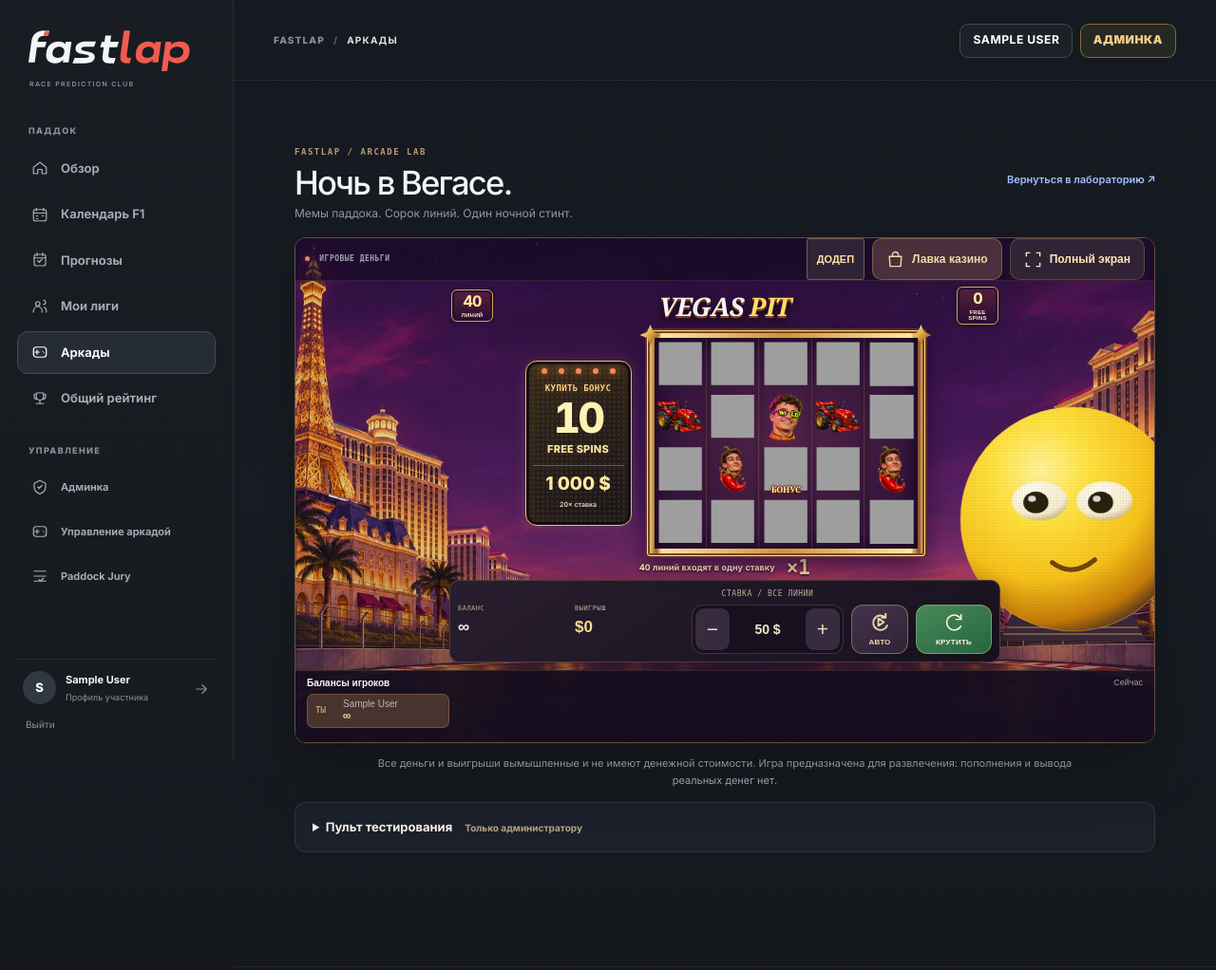
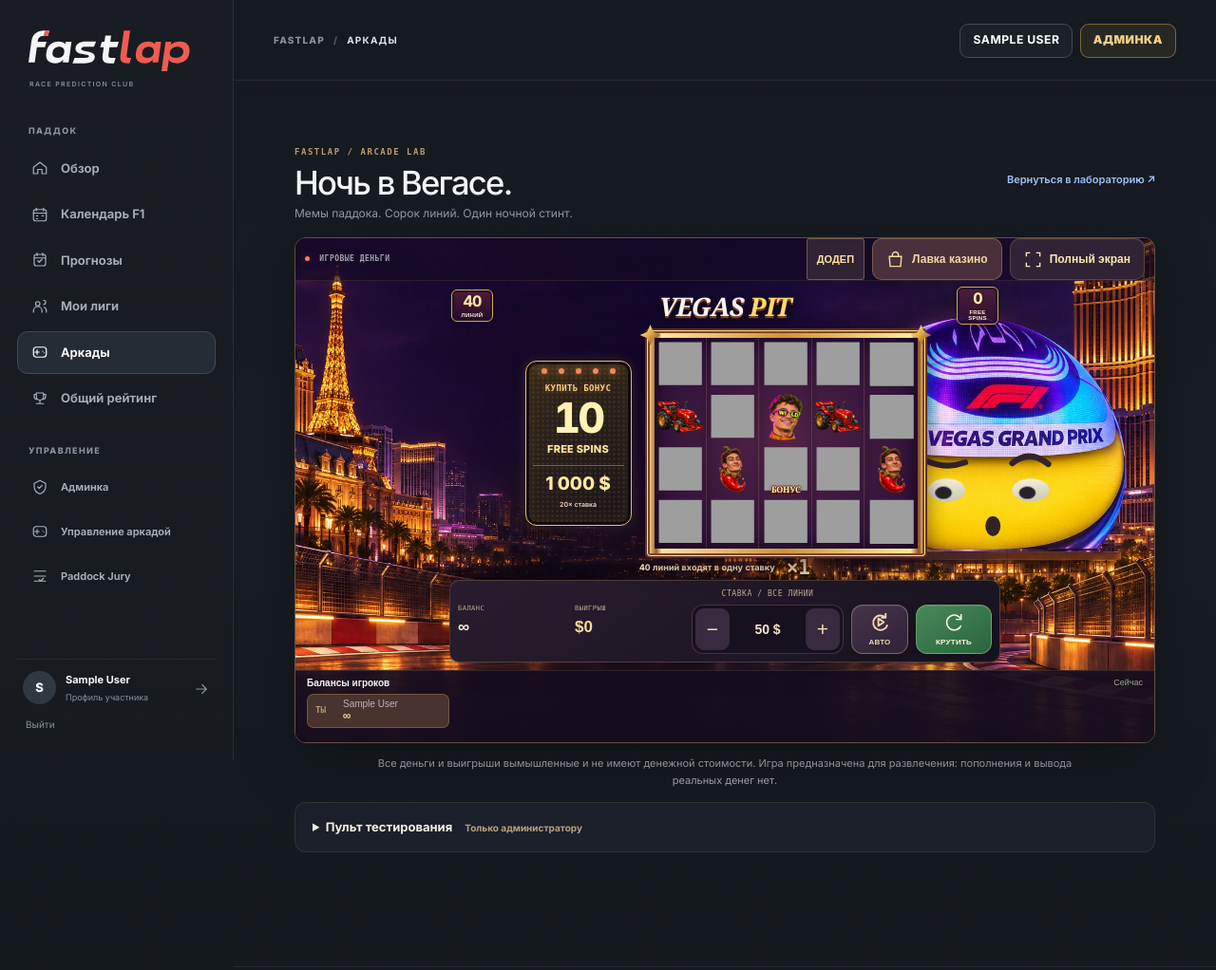
Before and after one commit to trfnvg/f1-league, a Django app: page /arcade/lab/vegas/ in a window 1280 px wide. Shown: the top 1022 px of the page at 95% size. Run offline with Django 5.2, Linux system fonts and the light colour scheme; the visitor is signed in with stand-in values (Sample User, id 1); data comes from the database, SQL or seed files in the repository; data that the repository does not hold is empty; some web fonts are replaced; grey boxes are pictures that could not be loaded.

Commit message:
Redraw unified Vegas backdrop with animated helmet Sphere

```diff
--- a/league/static/league/vegas-sphere.css
+++ b/league/static/league/vegas-sphere.css
@@ -1,19 +1,15 @@
-/* Decorative LED landmark, behind the cabinet and outside the input layer. */
-.vegas-sphere {
-  position:absolute; z-index:-1; bottom:19%; right:-4%;
-  width:clamp(200px,27%,370px); aspect-ratio:240/252;
-  border-radius:50%; pointer-events:none; user-select:none;
-  background:radial-gradient(ellipse,#f4b82a15,transparent 70%);
-}
-.vegas-sphere svg { display:block; width:100%; height:100%; overflow:visible; }
+/* The face shares the painted city's viewBox and cover alignment. */
+.vegas-sphere-scene { pointer-events:none; user-select:none; overflow:hidden; }
+.vegas-sphere-scene>svg { display:block; width:100%; height:100%; }
+.vegas-sphere-scene>.vegas-city-portrait { display:none; }
 .vegas-sphere-eyes {
   transform-box:fill-box; transform-origin:center;
   animation:vegas-sphere-blink 8.6s linear infinite;
 }
 .vegas-sphere-gaze { animation:vegas-sphere-look 17s ease-in-out -4s infinite; }
 .vegas-sphere-eyes,.vegas-sphere-gaze { animation-play-state:paused; }
-.vegas-sphere[data-awake="true"] .vegas-sphere-eyes,
-.vegas-sphere[data-awake="true"] .vegas-sphere-gaze { animation-play-state:running; }
+.vegas-sphere-scene[data-awake="true"] .vegas-sphere-eyes,
+.vegas-sphere-scene[data-awake="true"] .vegas-sphere-gaze { animation-play-state:running; }
 @keyframes vegas-sphere-blink {
   0%,36%,39%,73%,76%,79%,100% { transform:scaleY(1); }
   37.5%,74.5%,77.5% { transform:scaleY(.06); }
@@ -26,10 +22,8 @@
   85%,94% { transform:translate(3px,4px); }
 }
 @media(max-width:700px) {
-  .vegas-sphere { top:58px; bottom:auto; right:5px; width:94px; }
-}
-@media(max-height:500px) and (min-width:650px) {
-  .vegas-sphere { top:auto; bottom:22%; right:-12px; width:140px; }
+  .vegas-sphere-scene>.vegas-city-landscape { display:none; }
+  .vegas-sphere-scene>.vegas-city-portrait { display:block; }
 }
 @media(prefers-reduced-motion:reduce) {
   .vegas-sphere-eyes,.vegas-sphere-gaze { animation:none; }
--- a/league/static/league/vegas.css
+++ b/league/static/league/vegas.css
@@ -15,7 +15,7 @@
 .vegas-page button:focus { box-shadow:none; }
 .vegas-page button:focus-visible,.vegas-page summary:focus-visible,.vegas-page select:focus-visible { outline:2px solid #ffe1a8; outline-offset:3px; }
 .vegas-machine { position:relative; isolation:isolate; overflow:hidden; border:1px solid #675040; border-radius:12px; background:#2b103b; box-shadow:0 24px 60px #0004; }
-.vegas-night { position:absolute; inset:0; z-index:-1; background:linear-gradient(#170a2420 60%,#100a2388),url('images/vegas/strip-v3-web.webp') center bottom/cover; }
+.vegas-night { position:absolute; inset:0; z-index:-1; background:#170a24 url('images/vegas/strip-helmet-v1-web.webp') center bottom/cover; }
 .vegas-toolbar { display:flex; align-items:center; justify-content:space-between; gap:8px; min-height:44px; padding:0 14px; background:#140a24aa; border-bottom:1px solid #d8b57320; }
 .vegas-toolbar>span { font:700 8px/1.5 monospace; color:#a2a3ac; letter-spacing:.06em; }
 .vegas-toolbar i { display:inline-block; width:5px; height:5px; margin-right:5px; border-radius:50%; background:#ef805f; box-shadow:0 0 7px #ff8f5b60; }
@@ -164,7 +164,7 @@
 @keyframes vegas-fire-edge { 10% {box-shadow:0 0 26px #f9944055} 100% {box-shadow:0 0 8px #f9944000} }
 @media(max-width:700px) {
   .vegas-page { padding:14px 10px 36px; }
-  .vegas-night { background-image:linear-gradient(#170a2420 60%,#100a2344),url('images/vegas/strip-mobile-v3-web.webp'); }
+  .vegas-night { background-image:url('images/vegas/strip-helmet-mobile-v1-web.webp'); background-position:right top; }
   .vegas-page-heading { gap:7px; margin-bottom:12px; align-items:start; }
   .vegas-page-heading p { display:none; }.vegas-page-heading>a { max-width:95px; text-align:right; font-size:9px; margin-top:8px; }
   .vegas-eyebrow { font-size:8px; }.vegas-page h1 { font-size:27px; }
--- a/league/templates/arcade_vegas.html
+++ b/league/templates/arcade_vegas.html
@@ -1,12 +1,11 @@
 {% extends 'base.html' %}
 {% load static %}
 {% block title %}Vegas Pit · закрытый тест · Fastlap{% endblock %}
-{% block extra_head %}<link rel="stylesheet" href="{% static 'league/vegas.css' %}?v=18-stable-bonus"><link rel="stylesheet" href="{% static 'league/vegas-topup.css' %}?v=1"><link rel="stylesheet" href="{% static 'league/vegas-sphere.css' %}?v=1"><link rel="preload" as="image" href="{% static 'league/images/vegas/meme-symbols-v4-web.webp' %}">{% endblock %}
+{% block extra_head %}<link rel="stylesheet" href="{% static 'league/vegas.css' %}?v=19-helmet-scene"><link rel="stylesheet" href="{% static 'league/vegas-topup.css' %}?v=1"><link rel="stylesheet" href="{% static 'league/vegas-sphere.css' %}?v=2-helmet-scene"><link rel="preload" as="image" href="{% static 'league/images/vegas/meme-symbols-v4-web.webp' %}">{% endblock %}
 {% block content %}
 <main class="vegas-page" id="vegas-page">
   <header class="vegas-page-heading"><div><span class="vegas-eyebrow">FASTLAP / ARCADE LAB</span><h1>Ночь в Вегасе.</h1><p>Мемы паддока. Сорок линий. Один ночной стинт.</p></div><a href="{% url 'league:arcade_control' %}">Вернуться в лабораторию ↗</a></header>
   <section class="vegas-machine" id="vegas-machine" aria-label="Vegas Pit: тестовый игровой автомат">
-    <div class="vegas-night" aria-hidden="true"></div>
     {% include 'vegas_sphere.html' %}
     <div class="vegas-toolbar"><span><i></i> ИГРОВЫЕ ДЕНЬГИ</span><div><button type="button" class="vegas-topup-trigger" id="vegas-topup" aria-haspopup="dialog" aria-controls="vegas-topup-dialog">ДОДЕП</button><a class="vegas-shop-link" id="vegas-shop" href="{% url 'league:vegas_lab_shop' %}"><svg viewBox="0 0 24 24" aria-hidden="true"><path d="M4 8h16l-1 13H5L4 8Zm4 0V6a4 4 0 0 1 8 0v2"/></svg><span>Лавка казино</span></a><button type="button" id="vegas-fullscreen" aria-pressed="false"><svg viewBox="0 0 24 24" aria-hidden="true"><path d="M8 3H3v5m13-5h5v5M3 16v5h5m13-5v5h-5"/></svg><span>Полный экран</span></button><a id="vegas-exit" class="vegas-exit-link" href="{% url 'league:arcade' %}"><svg viewBox="0 0 24 24" aria-hidden="true"><path d="m10 5-7 7 7 7M3 12h18"/></svg><span>Все аркады</span></a></div></div>
     <div class="vegas-cabinet">
--- a/league/templates/vegas_sphere.html
+++ b/league/templates/vegas_sphere.html
@@ -1,29 +1,8 @@
-<div class="vegas-sphere" id="vegas-sphere" aria-hidden="true">
-  <svg viewBox="0 0 240 252" focusable="false" xmlns="http://www.w3.org/2000/svg">
-    <defs>
-      <radialGradient id="vegas-sphere-skin" cx="36%" cy="28%" r="75%">
-        <stop stop-color="#fff59a"/><stop offset=".28" stop-color="#ffe341"/><stop offset=".65" stop-color="#f7c21b"/><stop offset=".9" stop-color="#c57b08"/><stop offset="1" stop-color="#69401b"/>
-      </radialGradient>
-      <radialGradient id="vegas-sphere-eye" cx="38%" cy="25%" r="85%">
-        <stop stop-color="#fffef0"/><stop offset=".7" stop-color="#f5edd1"/><stop offset="1" stop-color="#bda863"/>
-      </radialGradient>
-      <pattern id="vegas-sphere-led" width="3" height="3" patternUnits="userSpaceOnUse"><circle cx="1.5" cy="1.5" r=".65" fill="#69400b"/></pattern>
-      <clipPath id="vegas-sphere-disc"><circle cx="120" cy="120" r="116"/></clipPath>
-    </defs>
-    <path d="M58 216H182L196 246H44Z" fill="#39263a"/>
-    <path d="M52 232H188M48 239H192" stroke="#a48143" stroke-opacity=".6" stroke-width="2"/>
-    <circle cx="120" cy="120" r="116" fill="url(#vegas-sphere-skin)" stroke="#ffd75b" stroke-opacity=".35"/>
-    <g class="vegas-sphere-eyes">
-      <ellipse cx="86" cy="101" rx="29" ry="38" fill="url(#vegas-sphere-eye)"/>
-      <ellipse cx="153" cy="101" rx="29" ry="38" fill="url(#vegas-sphere-eye)"/>
-      <g class="vegas-sphere-gaze">
-        <ellipse cx="90" cy="104" rx="13" ry="21" fill="#26200f"/>
-        <ellipse cx="157" cy="104" rx="13" ry="21" fill="#26200f"/>
-        <ellipse cx="86" cy="97" rx="4" ry="6" fill="#fff" opacity=".85"/>
-        <ellipse cx="153" cy="97" rx="4" ry="6" fill="#fff" opacity=".85"/>
-      </g>
-    </g>
-    <path d="M99 165Q120 181 143 162" fill="none" stroke="#6d420e" stroke-width="5" stroke-linecap="round"/>
-    <circle cx="120" cy="120" r="116" fill="url(#vegas-sphere-led)" opacity=".18" clip-path="url(#vegas-sphere-disc)"/>
+<div class="vegas-night vegas-sphere-scene" id="vegas-sphere" aria-hidden="true">
+  <svg class="vegas-city-landscape" viewBox="0 0 1536 1024" preserveAspectRatio="xMidYMax slice" focusable="false" xmlns="http://www.w3.org/2000/svg">
+    <g transform="translate(1060 517) scale(1.5)">{% include 'vegas_sphere_face.html' with variant='landscape' %}</g>
+  </svg>
+  <svg class="vegas-city-portrait" viewBox="0 0 1024 1536" preserveAspectRatio="xMaxYMin slice" focusable="false" xmlns="http://www.w3.org/2000/svg">
+    <g transform="translate(770 146) scale(.75)">{% include 'vegas_sphere_face.html' with variant='portrait' %}</g>
   </svg>
 </div>
--- /dev/null
+++ b/league/templates/vegas_sphere_face.html
@@ -0,0 +1,16 @@
+<defs>
+  <linearGradient id="vegas-eye-{{ variant }}" x2=".25" y2="1">
+    <stop stop-color="#fffbe6"/><stop offset="1" stop-color="#d4cfbb"/>
+  </linearGradient>
+  <pattern id="vegas-led-{{ variant }}" width="2" height="2" patternUnits="userSpaceOnUse"><circle cx="1" cy="1" r=".38" fill="#615245"/></pattern>
+</defs>
+<g class="vegas-sphere-eyes">
+  <ellipse cx="70" cy="38" rx="22" ry="26" fill="url(#vegas-eye-{{ variant }})"/>
+  <ellipse cx="170" cy="38" rx="22" ry="26" fill="url(#vegas-eye-{{ variant }})"/>
+  <g class="vegas-sphere-gaze" fill="#29202a">
+    <ellipse cx="74" cy="44" rx="10" ry="14"/><ellipse cx="174" cy="44" rx="10" ry="14"/>
+  </g>
+  <g fill="url(#vegas-led-{{ variant }})" opacity=".22"><ellipse cx="70" cy="38" rx="22" ry="26"/><ellipse cx="170" cy="38" rx="22" ry="26"/></g>
+</g>
+<g fill="none" stroke="#322329" stroke-width="7" stroke-linecap="round"><path d="M48 4Q70 13 92 5"/><path d="M148 6Q168 -11 191 7"/></g>
+<ellipse cx="125" cy="81" rx="9" ry="12" fill="#322329"/>
```
Also changed, not shown: docs/vegas-helmet-background.md (added, +42 -0 lines), scripts/optimize_vegas_art.py (+8 -1 lines), tests/vegas_browser.py (+1 -1 lines), league/static/league/images/vegas/README.md, league/static/league/images/vegas/strip-helmet-mobile-v1-web.webp (added), league/static/league/images/vegas/strip-helmet-mobile-v1.png (added), league/static/league/images/vegas/strip-helmet-v1-web.webp (added), league/static/league/images/vegas/strip-helmet-v1.png (added).
